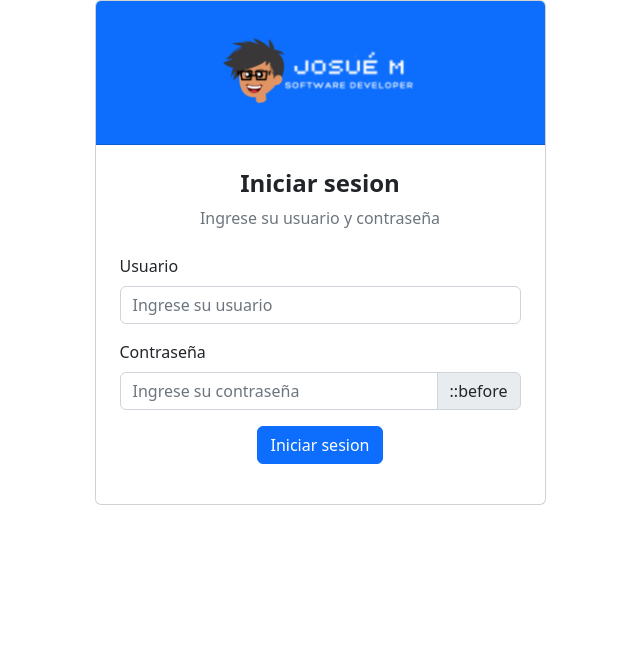
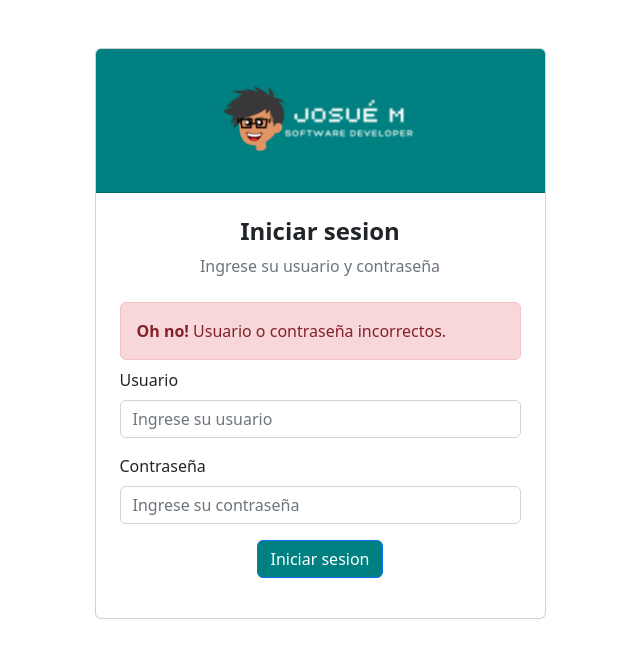
Before and after one commit to josue7/loginPHP, a PHP site: page / in a window 1280 px wide. Shown: the top 666 px of the page, without its empty margins (320-960 px from the left). Run offline with PHP 8.4, Linux system fonts and the light colour scheme.

```diff
--- a/index.php
+++ b/index.php
@@ -8,12 +8,12 @@
     </head>
 
     <body>
-        <div class="container-fluid align-items-center w-100">
+        <div class="account-pages pt-2 pt-sm-5 pb-4 pb-sm-5">
             <div class="container">
                 <div class="justify-content-center row">
-                    <div class="col-xxl 4 col-xl-5 col-lg-6 col-md8">
+                    <div class="col-xxl-4 col-xl-5 col-lg-6 col-md-8">
                         <div class="card">
-                            <div class="pt-4 pb-4 text-center bg-primary card-header">
+                            <div class="pt-4 pb-4 text-center card-header" style="background-color: teal;">
                                 <a href="/">
                                     <span>
                                         <img src="img/logo.png" alt="logo" width="200">
@@ -25,6 +25,9 @@
                                 <h4 class="text-dark-50 text-center mt-0 fw-bold">Iniciar sesion</h1>
                                 <p class="text-muted mb-4">Ingrese su usuario y contraseña</p>
                             </div>
+                            <div class="fade my-2 alert alert-danger show" role="alert">
+                                <strong>Oh no!</strong> Usuario o contraseña incorrectos.
+                            </div>
                             <form novalidate="">
                                 <div class="mb-3">
                                     <label class="form-label" for="username">Usuario</label>
@@ -34,13 +37,11 @@
                                     <label class="form-label" for="password">Contraseña</label>
                                     <div class="mb-0 input-group">
                                         <input class="form-control" type="password" required="" id="password" placeholder="Ingrese su contraseña">
-                                        <div class="input-group-text">
-                                            <span class="fas fa-eye">::before</span>
-                                        </div>
+
                                     </div>
                                 </div>
                                 <div class="mb-3 mb-0 text-center">
-                                    <button class="btn btn-primary" type="submit">Iniciar sesion</button>
+                                    <button class="btn btn-primary" style="background-color: teal;" type="submit">Iniciar sesion</button>
                                 </div>
                             </form>
                         </div>
```
